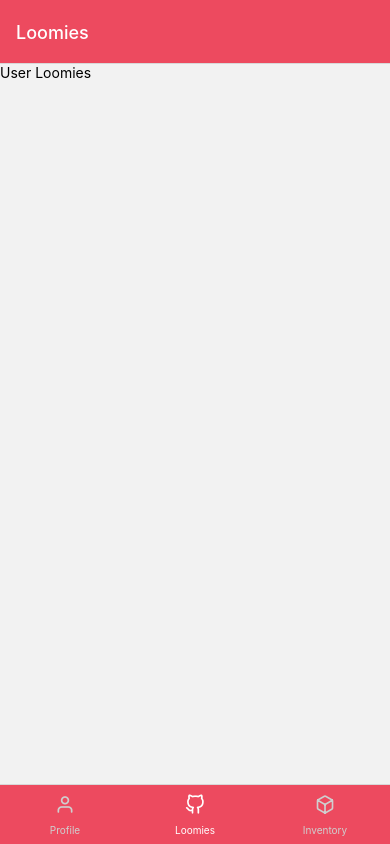
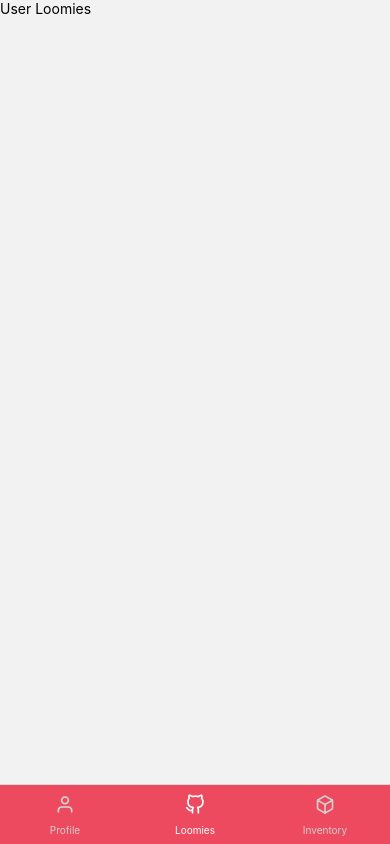
Before and after one commit to PedroChaparro/loomies-mobile, a React Native app: screen /Application in a window 390 px wide. Built offline with nearby package versions, Linux system fonts and the light colour scheme.

Commit message:
:lipstick: style: Hidde tab navigation header

```diff
--- a/src/navigation/BottomNavigation.tsx
+++ b/src/navigation/BottomNavigation.tsx
@@ -38,12 +38,9 @@ export const BottomNavigation = () => {
           height: 60,
           paddingBottom: 8
         },
-        headerStyle: {
-          backgroundColor: '#ED4A5F'
-        },
-        headerTintColor: '#FFF',
         tabBarActiveTintColor: '#FFF',
-        tabBarInactiveTintColor: '#CFCFCF'
+        tabBarInactiveTintColor: '#CFCFCF',
+        headerShown: false
       }}
     >
       {Screens.map((screen) => (
```
